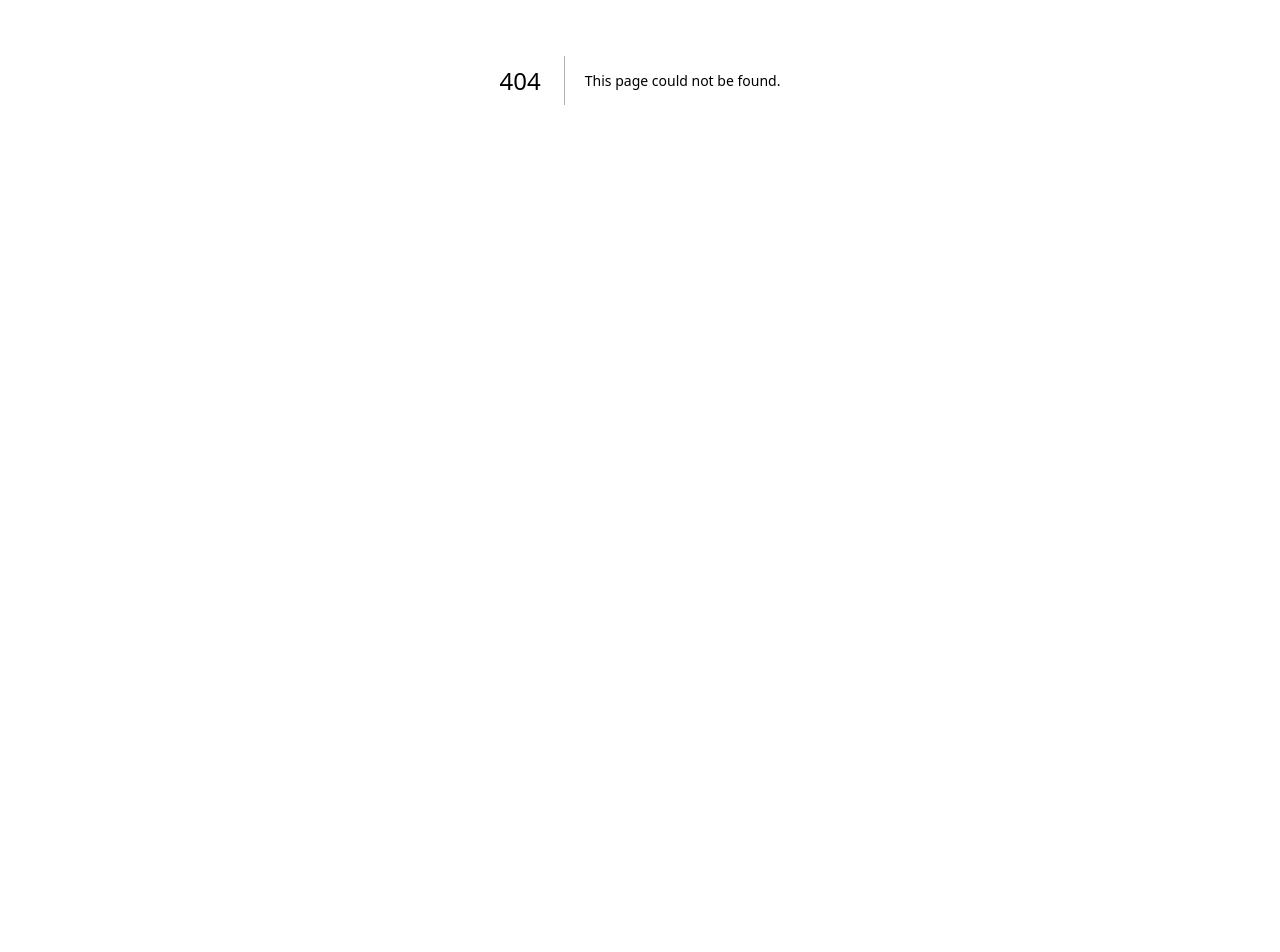
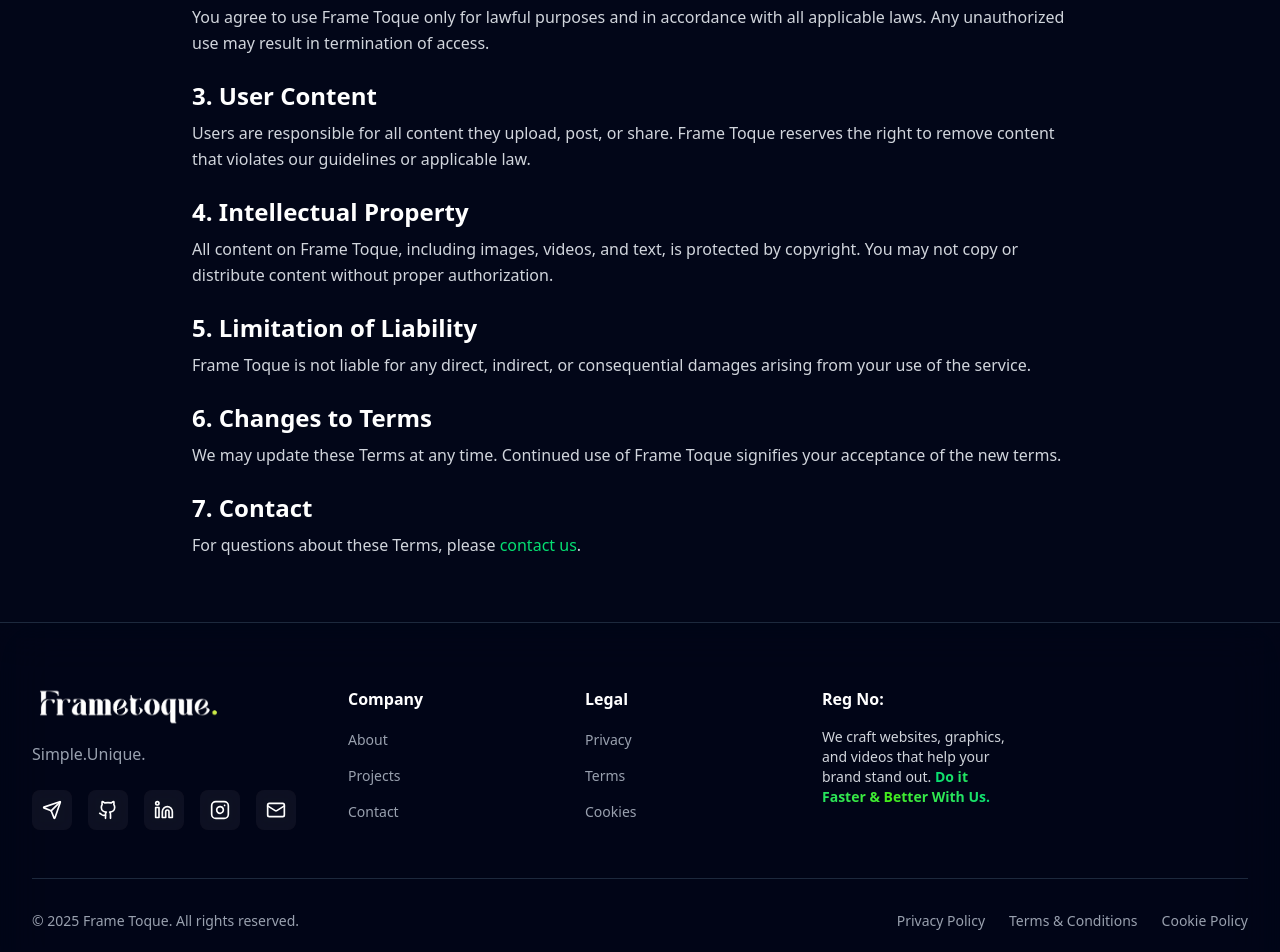
Before and after one commit to itsnelitha/frame-toque, a Next.js app: page /terms in a window 1280 px wide. Before the commit this address had no page. Shown: the part 320-1272 px from the top of the page. Before the commit the page ends 800 px from the top, so only its background shows below. Built offline with nearby package versions, Linux system fonts and the light colour scheme.

Commit message:
legal docs

```diff
--- /dev/null
+++ b/src/app/cookies/page.jsx
@@ -0,0 +1,74 @@
+export const metadata = {
+  title: "Cookie Policy | Frame Toque",
+  description:
+    "Read the cookie policy for Frame Toque, explaining how we use cookies and similar technologies on our website.",
+};
+
+import Navbar from "@/components/Navbar";
+import Link from "next/link";
+import Footer from "@/components/Footer.jsx";
+
+export default function Cookies() {
+  return (
+    <>
+      <div className="min-h-screen bg-slate-950 text-white overflow-hidden">
+        <Navbar />
+        <br></br>
+        <div className="min-h-screen bg-slate-950 text-white px-6 sm:px-10 lg:px-16 py-16">
+          <h1 className="text-4xl sm:text-5xl font-bold mb-8 text-center">Cookie Policy</h1>
+
+          <section className="space-y-6 max-w-4xl mx-auto">
+            <div>
+              <h2 className="text-2xl font-semibold mb-2">1. What Are Cookies</h2>
+              <p className="text-gray-300 leading-relaxed">
+                Cookies are small text files stored on your device when you visit a website. They help enhance your browsing experience and allow websites to remember your preferences.
+              </p>
+            </div>
+
+            <div>
+              <h2 className="text-2xl font-semibold mb-2">2. How We Use Cookies</h2>
+              <p className="text-gray-300 leading-relaxed">
+                Frame Toque uses cookies to:
+              </p>
+              <ul className="list-disc list-inside text-gray-300 leading-relaxed">
+                <li>Remember your preferences and settings</li>
+                <li>Analyze website traffic and performance</li>
+                <li>Improve user experience</li>
+                <li>Support functional features, such as project submissions</li>
+              </ul>
+            </div>
+
+            <div>
+              <h2 className="text-2xl font-semibold mb-2">3. Third-Party Cookies</h2>
+              <p className="text-gray-300 leading-relaxed">
+                We may use third-party services, such as analytics providers, which may place cookies on your device. These cookies help us understand website usage and improve our services.
+              </p>
+            </div>
+
+            <div>
+              <h2 className="text-2xl font-semibold mb-2">4. Managing Cookies</h2>
+              <p className="text-gray-300 leading-relaxed">
+                You can control or delete cookies through your browser settings. However, some features of our website may not work correctly if cookies are disabled.
+              </p>
+            </div>
+
+            <div>
+              <h2 className="text-2xl font-semibold mb-2">5. Updates to This Policy</h2>
+              <p className="text-gray-300 leading-relaxed">
+                We may update this Cookie Policy from time to time. Continued use of Frame Toque indicates your acceptance of any changes.
+              </p>
+            </div>
+
+            <div>
+              <h2 className="text-2xl font-semibold mb-2">6. Contact</h2>
+              <p className="text-gray-300 leading-relaxed">
+                For questions about this Cookie Policy, please <Link href="/contact" className="text-green-400">contact us</Link>.
+              </p>
+            </div>
+          </section>
+        </div>
+        <Footer />
+      </div>
+    </>
+  );
+}
--- /dev/null
+++ b/src/app/privacy/page.jsx
@@ -0,0 +1,75 @@
+export const metadata = {
+  title: "Privacy Policy | Frame Toque",
+  description:
+    "Read the privacy policy for Frame Toque, detailing how we collect and handle user data when submitting projects or using our services.",
+};
+
+import Navbar from "@/components/Navbar";
+import Link from "next/link";
+import Footer from "@/components/Footer.jsx";
+
+export default function Privacy() {
+  return (
+    <>
+      <div className="min-h-screen bg-slate-950 text-white overflow-hidden">
+        <Navbar />
+        <br></br>
+        <div className="min-h-screen bg-slate-950 text-white px-6 sm:px-10 lg:px-16 py-16">
+          <h1 className="text-4xl sm:text-5xl font-bold mb-8 text-center">Privacy Policy</h1>
+
+          <section className="space-y-6 max-w-4xl mx-auto">
+            <div>
+              <h2 className="text-2xl font-semibold mb-2">1. Information We Collect</h2>
+              <p className="text-gray-300 leading-relaxed">
+                When you submit a project or contact us, we may collect personal information such as your name, email, phone number, and project details. Any other information you voluntarily provide may also be collected.
+              </p>
+            </div>
+
+            <div>
+              <h2 className="text-2xl font-semibold mb-2">2. How We Use Your Information</h2>
+              <p className="text-gray-300 leading-relaxed">
+                We use the information you provide to respond to your submissions, provide our services, improve user experience, and communicate updates related to your project or inquiry.
+              </p>
+            </div>
+
+            <div>
+              <h2 className="text-2xl font-semibold mb-2">3. Data Sharing</h2>
+              <p className="text-gray-300 leading-relaxed">
+                Frame Toque does not sell or share your personal information with third parties except for trusted partners who assist us in providing our services.
+              </p>
+            </div>
+
+            <div>
+              <h2 className="text-2xl font-semibold mb-2">4. Data Security</h2>
+              <p className="text-gray-300 leading-relaxed">
+                We take appropriate measures to safeguard your data, but please note that no online transmission can be guaranteed to be 100% secure.
+              </p>
+            </div>
+
+            <div>
+              <h2 className="text-2xl font-semibold mb-2">5. Your Rights</h2>
+              <p className="text-gray-300 leading-relaxed">
+                You can request access to, update, or delete your personal information at any time. For such requests, please <Link href="/contact" className="text-green-400">contact us</Link>.
+              </p>
+            </div>
+
+            <div>
+              <h2 className="text-2xl font-semibold mb-2">6. Changes to Privacy Policy</h2>
+              <p className="text-gray-300 leading-relaxed">
+                Frame Toque may update this Privacy Policy occasionally. Continued use of our services indicates your acceptance of any changes.
+              </p>
+            </div>
+
+            <div>
+              <h2 className="text-2xl font-semibold mb-2">7. Contact</h2>
+              <p className="text-gray-300 leading-relaxed">
+                For questions about this Privacy Policy, please <Link href="/contact" className="text-green-400">contact us</Link>.
+              </p>
+            </div>
+          </section>
+        </div>
+        <Footer />
+      </div>
+    </>
+  );
+}
--- /dev/null
+++ b/src/app/terms/page.jsx
@@ -0,0 +1,75 @@
+export const metadata = {
+  title: "Terms & Conditions | Frame Toque",
+  description:
+    "Read the terms and conditions for using Frame Toque's web development, graphic designing, and video editing services.",
+};
+
+import Navbar from "@/components/Navbar";
+import Link from "next/link";
+import Footer from "@/components/Footer.jsx";
+
+export default function Terms() {
+  return (
+    <>
+    <div className="min-h-screen bg-slate-950 text-white overflow-hidden">
+<Navbar />
+<br></br>
+    <div className="min-h-screen bg-slate-950 text-white px-6 sm:px-10 lg:px-16 py-16">
+      <h1 className="text-4xl sm:text-5xl font-bold mb-8 text-center">Terms & Conditions</h1>
+
+      <section className="space-y-6 max-w-4xl mx-auto">
+        <div>
+          <h2 className="text-2xl font-semibold mb-2">1. Acceptance of Terms</h2>
+          <p className="text-gray-300 leading-relaxed">
+            By using Frame Toque, you agree to comply with and be bound by these Terms & Conditions. If you do not agree, please do not use our services.
+          </p>
+        </div>
+
+        <div>
+          <h2 className="text-2xl font-semibold mb-2">2. Use of Services</h2>
+          <p className="text-gray-300 leading-relaxed">
+            You agree to use Frame Toque only for lawful purposes and in accordance with all applicable laws. Any unauthorized use may result in termination of access.
+          </p>
+        </div>
+
+        <div>
+          <h2 className="text-2xl font-semibold mb-2">3. User Content</h2>
+          <p className="text-gray-300 leading-relaxed">
+            Users are responsible for all content they upload, post, or share. Frame Toque reserves the right to remove content that violates our guidelines or applicable law.
+          </p>
+        </div>
+
+        <div>
+          <h2 className="text-2xl font-semibold mb-2">4. Intellectual Property</h2>
+          <p className="text-gray-300 leading-relaxed">
+            All content on Frame Toque, including images, videos, and text, is protected by copyright. You may not copy or distribute content without proper authorization.
+          </p>
+        </div>
+
+        <div>
+          <h2 className="text-2xl font-semibold mb-2">5. Limitation of Liability</h2>
+          <p className="text-gray-300 leading-relaxed">
+            Frame Toque is not liable for any direct, indirect, or consequential damages arising from your use of the service.
+          </p>
+        </div>
+
+        <div>
+          <h2 className="text-2xl font-semibold mb-2">6. Changes to Terms</h2>
+          <p className="text-gray-300 leading-relaxed">
+            We may update these Terms at any time. Continued use of Frame Toque signifies your acceptance of the new terms.
+          </p>
+        </div>
+
+        <div>
+          <h2 className="text-2xl font-semibold mb-2">7. Contact</h2>
+          <p className="text-gray-300 leading-relaxed">
+            For questions about these Terms, please <Link href="/contact" className="text-green-400">contact us</Link>.
+          </p>
+        </div>
+      </section>
+    </div>
+    <Footer />
+  </div>
+  </>
+  );
+}
--- a/src/components/Footer.jsx
+++ b/src/components/Footer.jsx
@@ -91,24 +91,24 @@
               © {new Date().getFullYear()} Frame Toque. All rights reserved.
             </p>
             <div className="flex items-center space-x-4 sm:space-x-6 text-xs sm:text-sm">
-              <a
-                href="#"
+              <Link
+                href="/privacy"
                 className="text-gray-400 hover:text-white transition-colors duration-200"
               >
                 Privacy Policy
-              </a>
-              <a
-                href="#"
+              </Link>
+              <Link
+                href="/terms"
                 className="text-gray-400 hover:text-white transition-colors duration-200"
               >
-                Terms of Service
-              </a>
-              <a
-                href="#"
+                Terms & Conditions
+              </Link>
+              <Link
+                href="/cookies"
                 className="text-gray-400 hover:text-white transition-colors duration-200"
               >
                 Cookie Policy
-              </a>
+              </Link>
             </div>
           </div>
         </div>
```
